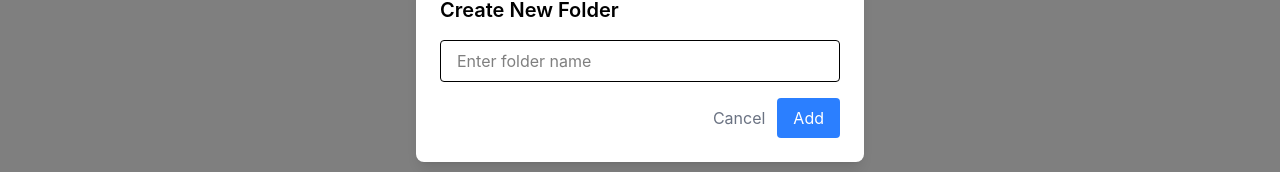
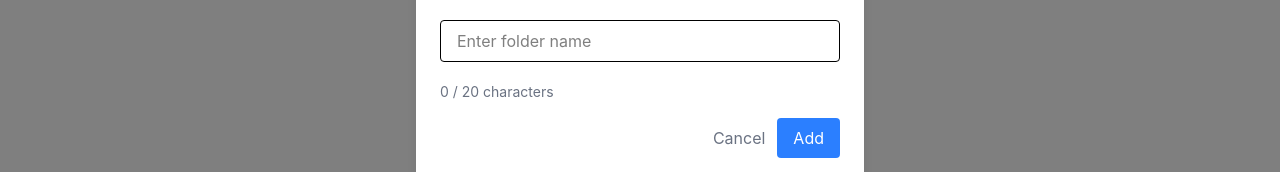
Before and after one commit to gdemko6/file-uploader, a React (Vite) app in the folder frontend/: page /folders in a window 1280 px wide. Both pictures are taken after a click on the button "New Folder". Shown: the part 333-505 px from the top of the page. Built offline with nearby package versions, Linux system fonts and the light colour scheme; no server answers.

Commit message:
Give user feedback on character count/limit

```diff
--- a/frontend/src/pages/FoldersPage.jsx
+++ b/frontend/src/pages/FoldersPage.jsx
@@ -111,12 +111,17 @@
             <form onSubmit={handleCreateFolder} className="space-y-4">
               <input
                 type="text"
+                maxLength={20}
                 value={newFolderName}
                 onChange={(e) => setNewFolderName(e.target.value)}
                 className="w-full border px-4 py-2 rounded"
                 placeholder="Enter folder name"
                 required
               />
+
+              <p className="text-sm text-gray-500 mt-1">
+                {newFolderName.length} / 20 characters
+              </p>
 
               <div className="flex justify-end gap-3">
                 <button
```
